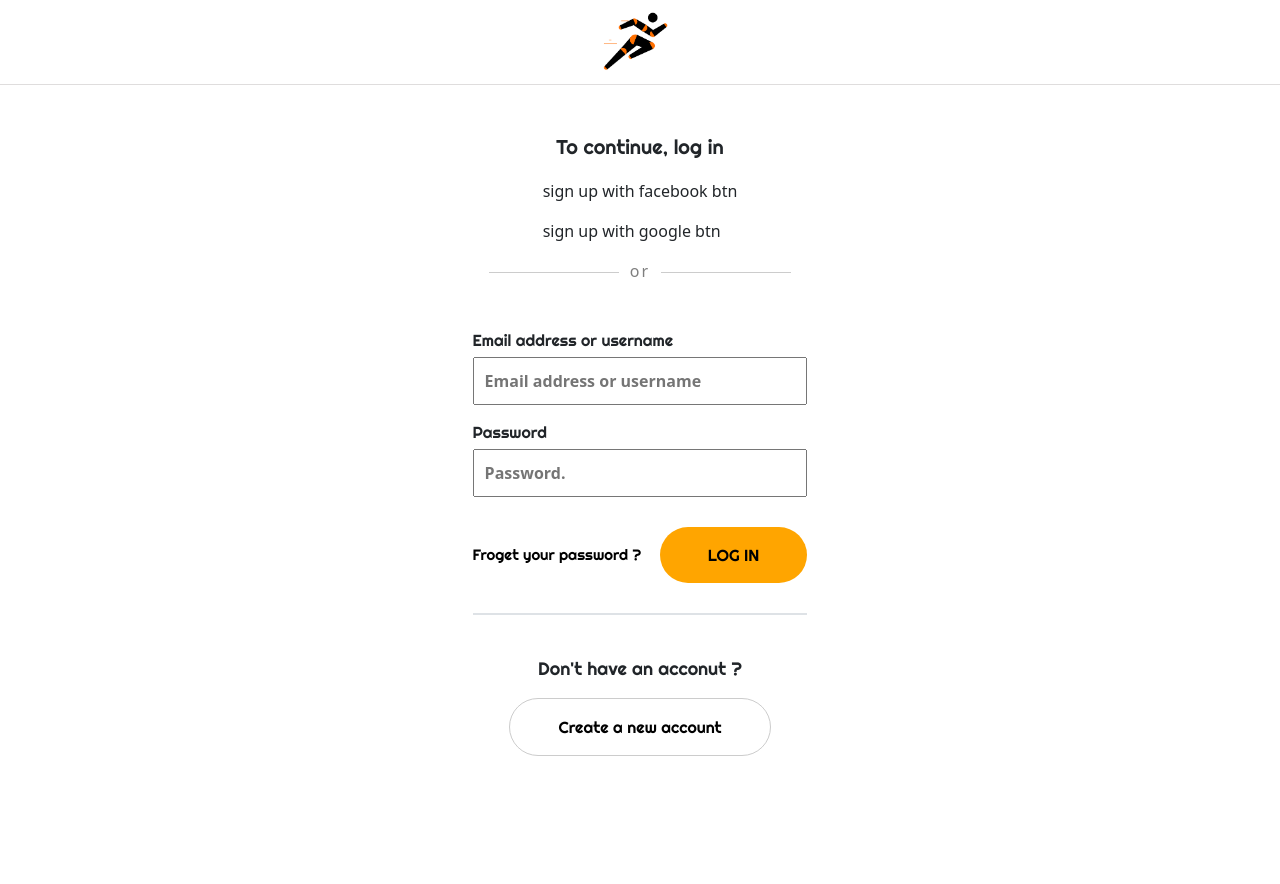
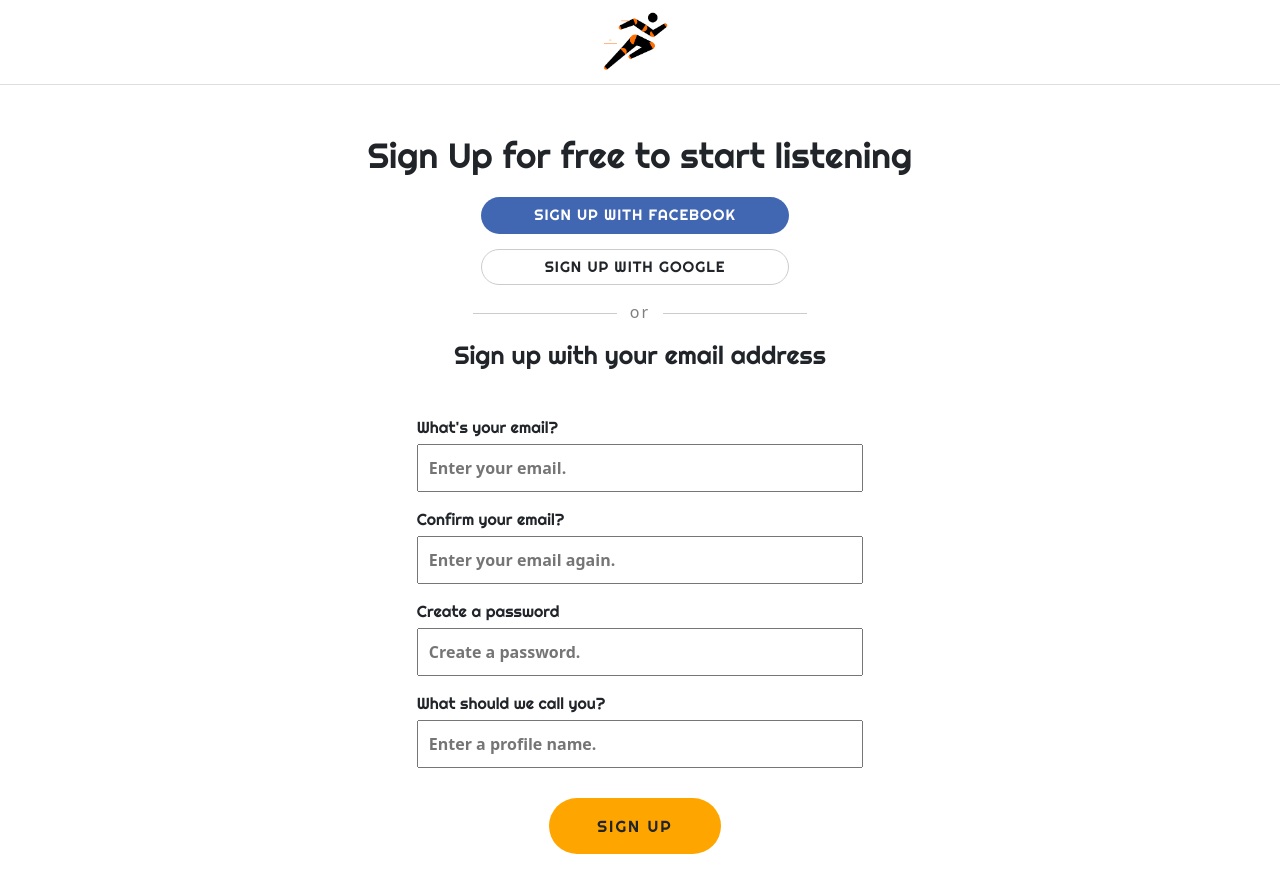
Before and after one commit to Ibramelias/cucumie, a React (Create React App) app in the folder kindownder/: page /login in a window 1280 px wide. Before the commit the page ends 800 px from the top, so only its background shows below. Built offline with nearby package versions, Linux system fonts and the light colour scheme.

Commit message:
add social media bottons to allow users to use their facebook or google accounts to sing in or up to our website

```diff
--- a/kindownder/src/App.js
+++ b/kindownder/src/App.js
@@ -3,6 +3,7 @@ import './App.css';
 // import Nav from './components/nav/nav';
 // import LandingPage from './pages/landingPage';
 import LogIn from './pages/LogIn'
+import SignUp from './pages/SignUp';
 
 function App() {
   return (
@@ -11,7 +12,8 @@ function App() {
       <Nav /> */}
       {/* <LandingPage /> */}
     </div>,
-    <LogIn />
+    // <LogIn />
+    <SignUp />
   );
 }
 
--- a/kindownder/src/components/Button/button.css
+++ b/kindownder/src/components/Button/button.css
@@ -17,3 +17,55 @@
 .btn.btn--secondary {
     background-color: #FF8E3A;
 }
+
+.btn.btn--social-media {
+    width: 130%;
+    border-radius: 500px;
+    margin-bottom: 15px;
+    letter-spacing: 1px;
+    text-transform: uppercase;
+    font-size: 15px;
+    font-family: "Righteous", cursive;
+
+}
+
+.btn.btn--social-media.facebook {
+    color: #fff;
+    background-color: #4267B2;
+}
+
+.btn.btn--social-media.google {
+    border: 1px solid rgb(204, 204, 204);
+}
+
+.btn.btn--logIn {
+    padding: 16px 48px;
+    width: 100%;
+    border: none;
+    border-radius: 500px;
+    background-color: orange;
+    font-family: 'Righteous', cursive;
+}
+
+.btn.btn--new_account-btn {
+    padding: 16px 48px;
+    width: 100%;
+    border: none;
+    border-radius: 500px;
+    background-color: #fff;
+    border: 1px solid rgb(204, 204, 204);
+    font-family: 'Righteous', cursive;
+    letter-spacing: 1px;
+    text-transform: uppercase;
+}
+
+.btn.btn--signup-btn {
+    width: auto;
+    padding: 16px 48px;
+    border: none;
+    border-radius: 500px;
+    background-color: orange;
+    font-family: 'Righteous', cursive;
+    letter-spacing: 2px;
+    text-transform: uppercase;
+}
--- a/kindownder/src/pages/LogIn/index.js
+++ b/kindownder/src/pages/LogIn/index.js
@@ -1,4 +1,6 @@
 import React from "react";
+import Btn from '../../components/Button';
+
 // import LottieAnimi from "../../lotties/LottieAnimation";
 import logo from '../../assets/logo.png';
 import { Container } from "react-bootstrap";
@@ -14,8 +16,8 @@ function LogIn() {
                 <div className="logIn_section">
                     <h1>To continue, log in</h1>
                     <div className="logIn_social-btns">
-                        <p>sign up with facebook btn</p>
-                        <p>sign up with google btn</p>
+                        <Btn text='continue with facebook' type="social-media facebook" />
+                        <Btn text='continue with google' type="social-media google" />
                     </div>
                     <div className="logIn_another-option_section">
                         <p className="logInPage-another-option">or</p>
@@ -35,7 +37,7 @@ function LogIn() {
                             <div className="login_btn-section">
                                 <a href="#">Froget your password ?</a>
                                 <div className="logIn_page-btn">
-                                    <button>LOG IN</button>
+                                    <Btn text='Log In' type="logIn" />
                                 </div>
                             </div>
                         </form>
@@ -46,7 +48,7 @@ function LogIn() {
                             Don't have an acconut ?
                         </p>
                         <div className="newaccount_btn">
-                            <button>Create a new account</button>
+                            <Btn text='Easy! Sign up now' type="new_account-btn" />
                         </div>
                     </div>
                 </div>
--- a/kindownder/src/pages/LogIn/logIn.css
+++ b/kindownder/src/pages/LogIn/logIn.css
@@ -14,9 +14,12 @@
     padding-bottom: 10px;
 }
 
-/* .logIn_social-btns {
-    text-align: center;
-} */
+.logIn_social-btns {
+    align-items: center;
+    width: auto;
+    display: flex;
+    flex-direction: column;
+}
 
 .logIn_another-option_section {
     width: 30%;
@@ -27,7 +30,7 @@
     font-size: 16px;
     line-height: 24px;
     letter-spacing: 2px;
-    margin: 0px auto 1em;
+    margin: 20px auto 1em;
     color: rgb(127, 127, 127);
     position: relative;
     text-align: center;
@@ -77,13 +80,6 @@ input {
     font-weight: 600;
 }
 
-/*
-.logIn_page-btn {
-    display: flex;
-    justify-content: center;
-
-} */
-
 .login_btn-section {
     display: flex;
     justify-content: space-between;
@@ -98,32 +94,11 @@ input {
     font-size: 15px;
 }
 
-.logIn_page-btn button {
-    padding: 16px 48px;
-    border: none;
-    border-radius: 500px;
-    background-color: orange;
-    font-family: 'Righteous', cursive;
-}
-
-.newaccount_btn button {
-    padding: 16px 48px;
-    border: none;
-    border-radius: 500px;
-    background-color: #fff;
-    border: 1px solid rgb(204, 204, 204);
-    font-family: 'Righteous', cursive;
-}
-
-
 .border {
     border-bottom: 1px solid rgb(204, 204, 204);
     width: 30%;
     /* margin-top: 50px; */
 }
-
-
-
 
 .prompt-newAccount-title {
     margin-top: 40px;
--- a/kindownder/src/pages/SignUp/index.js
+++ b/kindownder/src/pages/SignUp/index.js
@@ -1,4 +1,5 @@
 import React from "react";
+import Btn from '../../components/Button'
 // import LottieAnimi from "../../lotties/LottieAnimation";
 import logo from '../../assets/logo.png';
 import { Container } from "react-bootstrap";
@@ -14,10 +15,10 @@ function SignUp() {
                 <div className="signup_section">
                     <h1>Sign Up for free to start listening</h1>
                     <div className="signup_social-btns">
-                        <p>sign up with facebook btn</p>
-                        <p>sign up with google btn</p>
+                        <Btn text='Sign up with facebook' type="social-media facebook" />
+                        <Btn text='sign up with google' type="social-media google" />
                     </div>
-                    <div className="signUp_anotherOption">
+                    <div className="signUp_another-option-section">
                         <p className="signupPage-another-option">or</p>
                         <h2>Sign up with your email address</h2>
                         <form className="signup_form">
@@ -46,7 +47,7 @@ function SignUp() {
                                 placeholder="Enter a profile name."
                             />
                             <div className="signup_page-btn">
-                                <button>SignUp</button>
+                                <Btn text='sign up' type="signup-btn" />
                             </div>
                         </form>
                     </div>
--- a/kindownder/src/pages/SignUp/signUp.css
+++ b/kindownder/src/pages/SignUp/signUp.css
@@ -1,5 +1,10 @@
 .signup_section {
+    /* padding-top: 50px; */
     padding-top: 50px;
+    display: flex;
+    flex-direction: column;
+    align-items: center;
+    min-width: 100%;
 }
 
 .signup_page-header {
@@ -10,7 +15,14 @@
 }
 
 .signup_social-btns {
-    text-align: center;
+    align-items: center;
+    width: auto;
+    display: flex;
+    flex-direction: column;
+}
+
+.signUp_another-option-section {
+    width: 100%;
 }
 
 .signupPage-another-option {
@@ -85,10 +97,10 @@ input {
     margin: 30px 0;
 }
 
-.signup_page-btn button {
+/* .signup_page-btn button {
     padding: 16px 48px;
     border: none;
     border-radius: 500px;
     background-color: orange;
     font-family: 'Righteous', cursive;
-}
+} */
```
